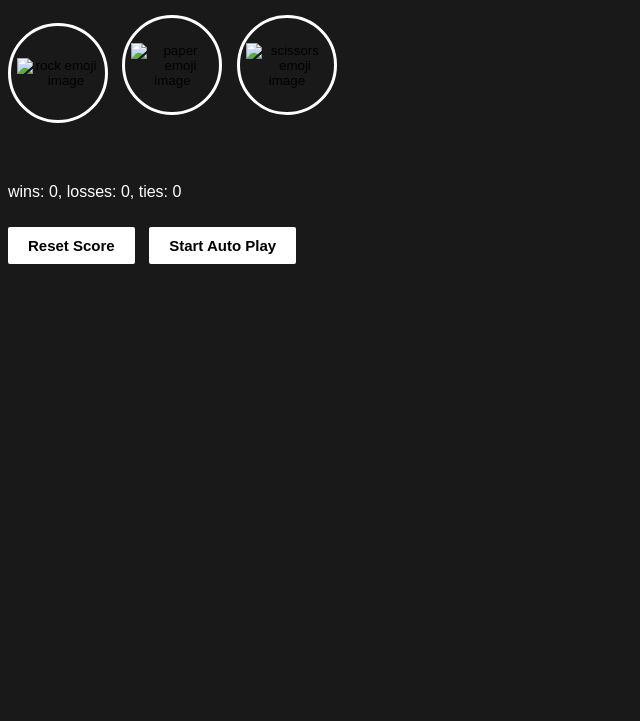
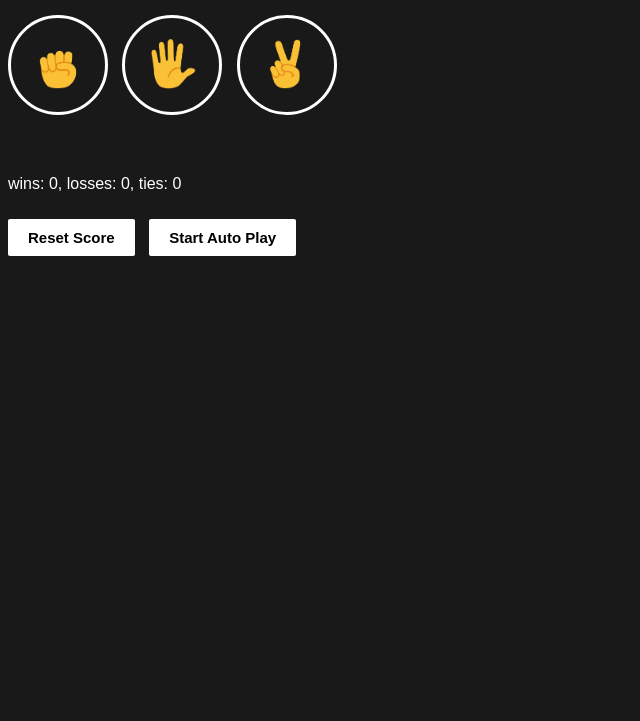
Before and after one commit to suryakanta-mohanty/Rock-Paper-Scissor-Game, a plain HTML site: page index.html in a window 1280 px wide. Shown: the part 79-800 px from the top of the page, without its empty margins (0-640 px from the left). Drawn offline with Linux system fonts and the light colour scheme; the site is published under a folder, as on GitHub Pages, so addresses that start at the root find nothing.

Commit message:
Update index.html

```diff
--- a/index.html
+++ b/index.html
@@ -13,15 +13,15 @@
   <!-- we are changing the onclick() to the .addEventListener(). make sure to add class to the element. -->
 
   <button class="move-btn js-rock-btn">
-    <img class="move-icons" src="/image/rock-emoji.png" alt="rock emoji image">
+    <img class="move-icons" src="./image/rock-emoji.png" alt="rock emoji image">
   </button>
 
   <button class="move-btn js-paper-btn">
-    <img src="/image/paper-emoji.png" class="move-icons" alt="paper emoji image">
+    <img src="./image/paper-emoji.png" class="move-icons" alt="paper emoji image">
   </button>
 
   <button class="move-btn js-scissor-btn">
-    <img src="/image/scissor-emoji.png" class="move-icons" alt="scissors emoji image">
+    <img src="./image/scissor-emoji.png" class="move-icons" alt="scissors emoji image">
   </button>
 
   <p class="js-result result"></p>
```
